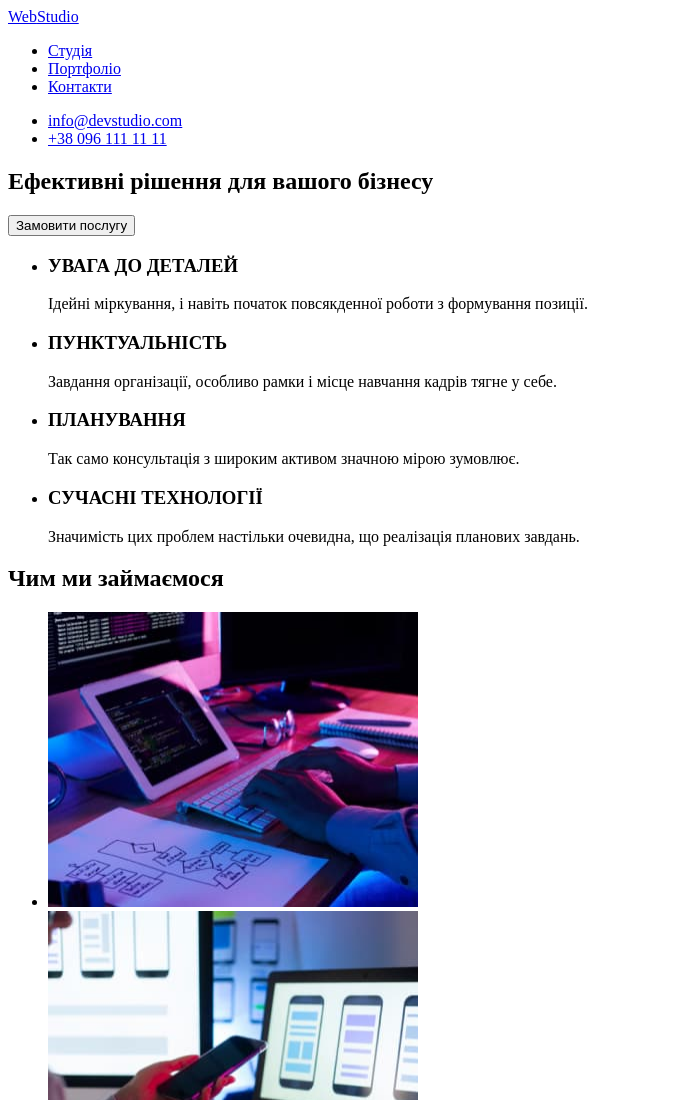
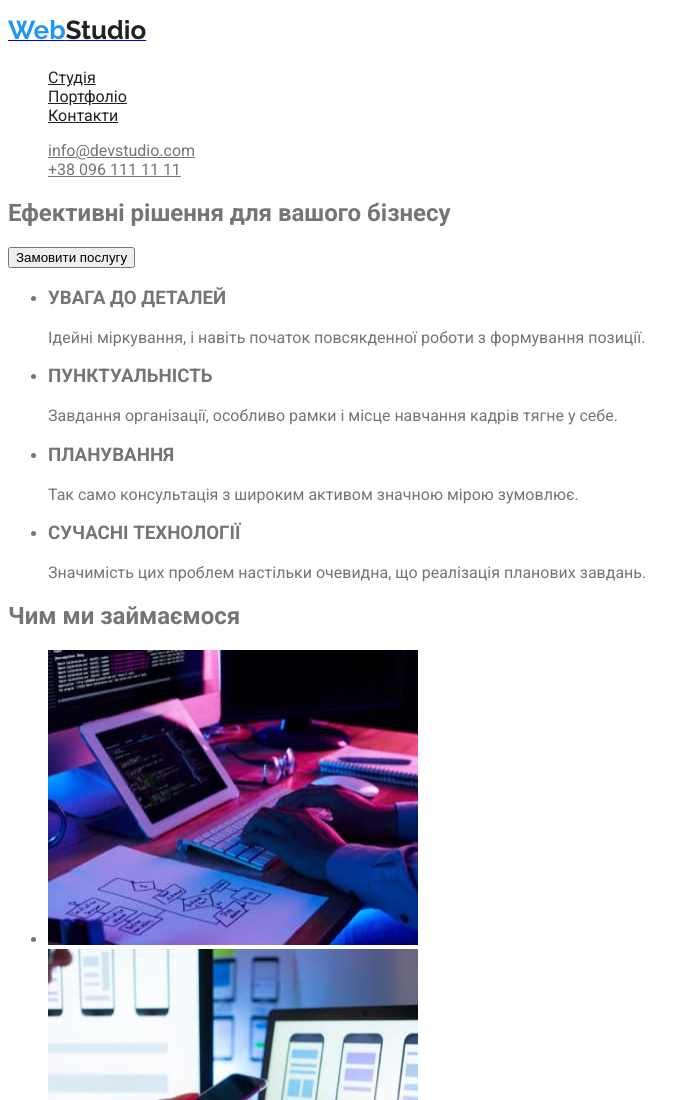
Before and after one commit to Hades7-ua/goit-markup-hw-02, a plain HTML site: page index.html in a window 1280 px wide. Shown: the top 1100 px of the page, without its empty margins (0-700 px from the left). Drawn offline with Linux system fonts and the light colour scheme.

Commit message:
стилізація

```diff
--- a/css/styles.css
+++ b/css/styles.css
@@ -0,0 +1,56 @@
+:root {
+  --primary-text-color: #757575;
+  --title-text-color: #212121;
+  --accent-color: #2196f3;
+  --primary-white-color: #ffffff;
+}
+
+.list {
+  list-style: none;
+}
+
+body {
+  background-color: var(--primary-white-color);
+  color: var(--primary-text-color);
+  font-family: Roboto;
+}
+
+.logo {
+  color: var(--accent-color);
+  font-family: "Raleway", sans-serif;
+  font-style: normal;
+  font-weight: 700;
+  font-size: 26px;
+  line-height: 1.71;
+}
+
+.logo.text {
+  color: var(--title-text-color);
+  font-family: "Raleway", sans-serif;
+  font-style: normal;
+  font-weight: 700;
+  font-size: 26px;
+  line-height: 1.71;
+}
+
+/* site - nav */
+
+.site-nav .link {
+  color: var(--title-text-color);
+}
+
+.site-nav .link:hover,
+.site-nav:focus {
+  color: var(--accent-color);
+}
+
+.auth-nav .link {
+  color: var(--primary-text-color);
+}
+
+.auth-nav .link:hover,
+.auth-nav .link:focus {
+  color: #2196f3;
+}
+
+/* hero */
--- a/index.html
+++ b/index.html
@@ -5,21 +5,30 @@
     <meta http-equiv="X-UA-Compatible" content="IE=edge" />
     <meta name="viewport" content="width=device-width, initial-scale=1.0" />
     <title>WebStudio</title>
+    <link
+      href="https://fonts.googleapis.com/css2?family=Raleway:wght@700&family=Roboto:wght@400;500;700;900&display=swap"
+      rel="stylesheet"
+    />
+    <link rel="stylesheet" href="./css/styles.css" />
   </head>
   <body>
     <!-- Шапка Веб-студії -->
     <header>
-      <a href="/"> <span>Web</span>Studio</a>
+      <a href="/">
+        <span class="logo">Web</span><span class="logo text">Studio</span></a
+      >
       <nav>
-        <ul>
-          <li><a href="#">Студія</a></li>
-          <li><a href="./portfolio.html">Портфоліо</a></li>
-          <li><a href="#">Контакти</a></li>
+        <ul class="site-nav list">
+          <li><a href="#" class="link">Студія</a></li>
+          <li><a href="./portfolio.html" class="link">Портфоліо</a></li>
+          <li><a href="#" class="link">Контакти</a></li>
         </ul>
       </nav>
-      <ul>
-        <li><a href="maito:info@devstudio.com">info@devstudio.com</a></li>
-        <li><a href="tel:+380961111111">+38 096 111 11 11</a></li>
+      <ul class="auth-nav list">
+        <li>
+          <a href="maito:info@devstudio.com" class="link">info@devstudio.com</a>
+        </li>
+        <li><a href="tel:+380961111111" class="link">+38 096 111 11 11</a></li>
       </ul>
     </header>
 
```
Also changed, not shown: portfolio.html (+17 -8 lines).
